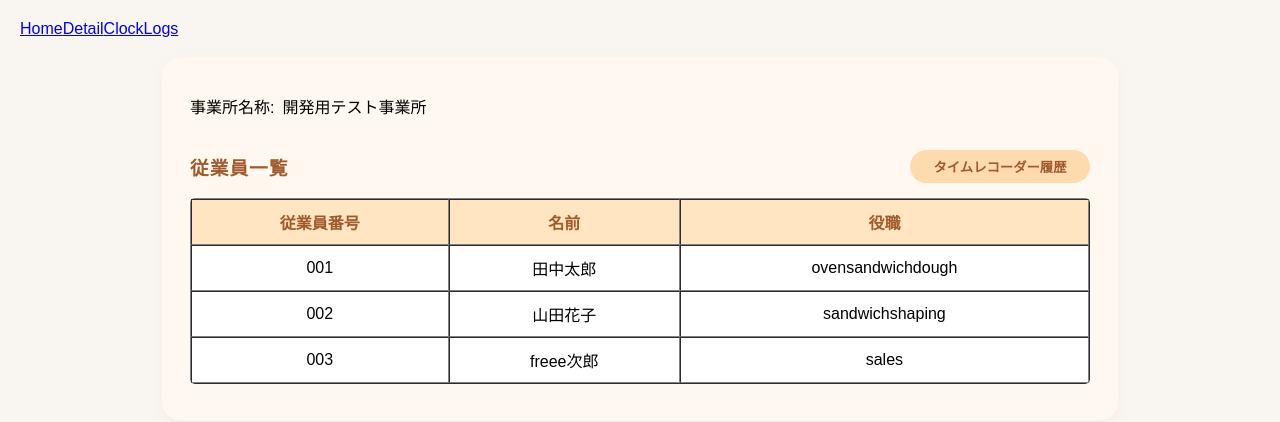
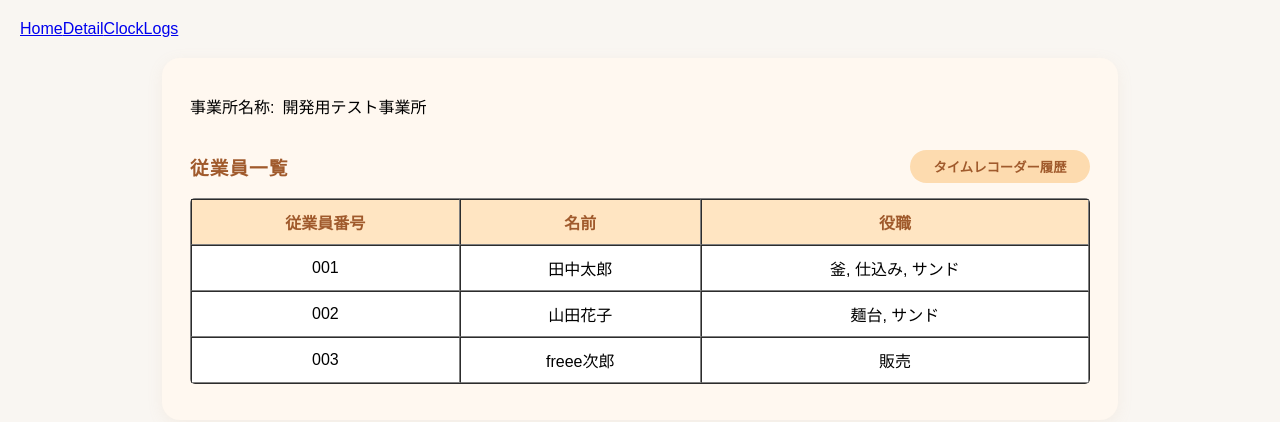
Before and after one commit to megumi-seki/brush-up-challenge, a React (Vite) app: page / in a window 1280 px wide. Shown: the top 422 px of the page. Built offline with nearby package versions, Linux system fonts and the light colour scheme.

Commit message:
feature:home page

```diff
--- a/src/pages/Home.tsx
+++ b/src/pages/Home.tsx
@@ -1,5 +1,6 @@
 import { useNavigate } from "react-router-dom";
 import type { Employee } from "../types";
+import { defaultRoleOptions } from "../components/TimeRecorderForm";
 
 type HomeProps = {
   employees: Employee[];
@@ -8,6 +9,13 @@ type HomeProps = {
 const Home = ({ employees }: HomeProps) => {
   const navigate = useNavigate();
   const today = new Date().toISOString().split("T")[0];
+  const getRolesText = (roles: string[]) => {
+    const rolesWithLabel = defaultRoleOptions.filter((role) =>
+      roles.includes(role.value)
+    );
+    const text = rolesWithLabel.map((role) => role.label).join(", ");
+    return text;
+  };
 
   const pageContent = (
     <div className="container">
@@ -39,7 +47,7 @@ const Home = ({ employees }: HomeProps) => {
               >
                 <td className="home-td">{emp.id}</td>
                 <td className="home-td">{emp.name}</td>
-                <td className="home-td">{emp.roles}</td>
+                <td className="home-td">{getRolesText(emp.roles)}</td>
               </tr>
             ))}
           </tbody>
```
